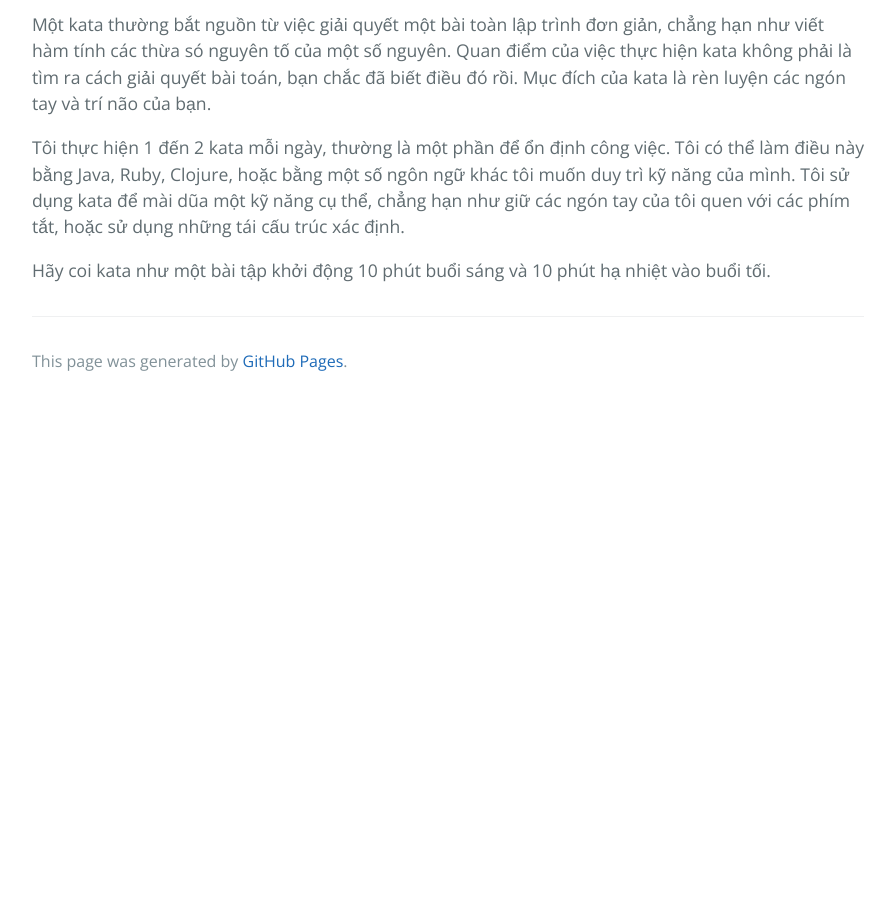
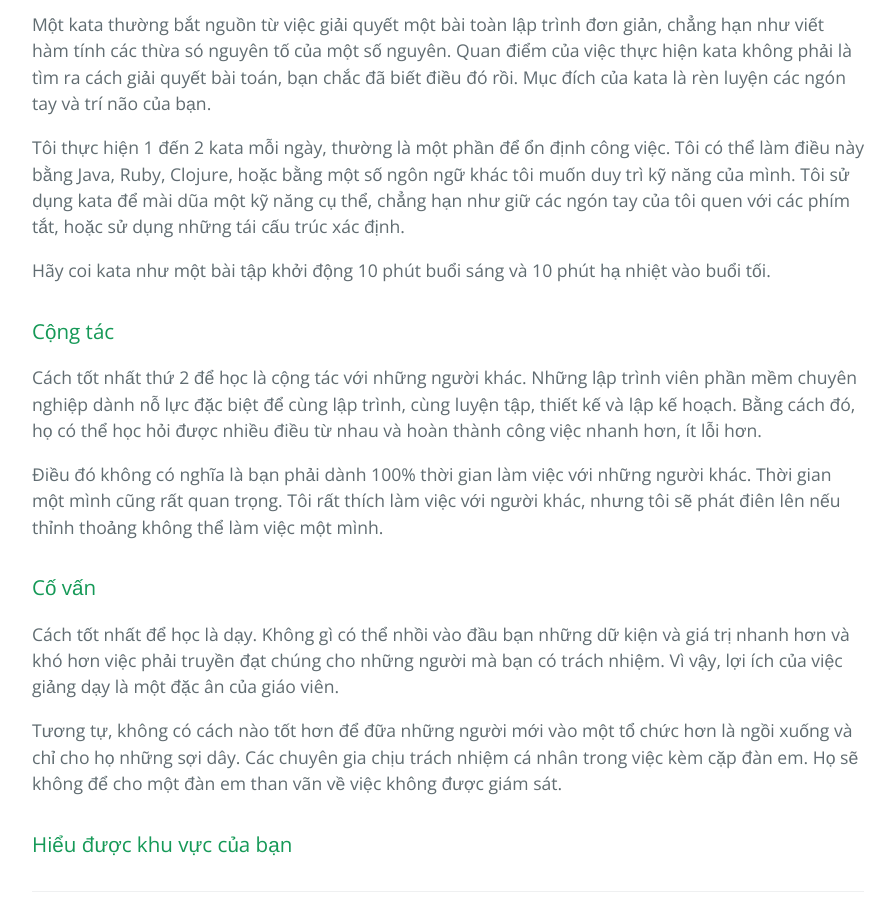
Before and after one commit to HaiBV/haibv.github.io, a Jekyll site: the page built from clean-coder/chapter-1-professionalism.md, in a window 1280 px wide and 900 px high, scrolled down 10100 px. Shown: the whole window, without its empty margins (192-1087 px from the left). Built offline with Jekyll 4.4.1, drawn with Linux system fonts in a browser that asks for light colours; our own code applies the rules of GitHub Pages for plain Markdown files; before the commit the page ends 10505 px from its top, so only the background shows below that.

Commit message:
Update The Clean Coder - Chapter 1 Professionalism

```diff
--- a/clean-coder/chapter-1-professionalism.md
+++ b/clean-coder/chapter-1-professionalism.md
@@ -203,3 +203,17 @@ Một kata thường bắt nguồn từ việc giải quyết một bài toàn l
 Tôi thực hiện 1 đến 2 kata mỗi ngày, thường là một phần để ổn định công việc. Tôi có thể làm điều này bằng Java, Ruby, Clojure, hoặc bằng một số ngôn ngữ khác tôi muốn duy trì kỹ năng của mình. Tôi sử dụng kata để mài dũa một kỹ năng cụ thể, chẳng hạn như giữ các ngón tay của tôi quen với các phím tắt, hoặc sử dụng những tái cấu trúc xác định.
 
 Hãy coi kata như một bài tập khởi động 10 phút buổi sáng và 10 phút hạ nhiệt vào buổi tối.
+
+### Cộng tác
+
+Cách tốt nhất thứ 2 để học là cộng tác với những người khác. Những lập trình viên phần mềm chuyên nghiệp dành nỗ lực đặc biệt để cùng lập trình, cùng luyện tập, thiết kế và lập kế hoạch. Bằng cách đó, họ có thể học hỏi được nhiều điều từ nhau và hoàn thành công việc nhanh hơn, ít lỗi hơn.
+
+Điều đó không có nghĩa là bạn phải dành 100% thời gian làm việc với những người khác. Thời gian một mình cũng rất quan trọng. Tôi rất thích làm việc với người khác, nhưng tôi sẽ phát điên lên nếu thỉnh thoảng không thể làm việc một mình.
+
+### Cố vấn
+
+Cách tốt nhất để học là dạy. Không gì có thể nhồi vào đầu bạn những dữ kiện và giá trị nhanh hơn và khó hơn việc phải truyền đạt chúng cho những người mà bạn có trách nhiệm. Vì vậy, lợi ích của việc giảng dạy là một đặc ân của giáo viên.
+
+Tương tự, không có cách nào tốt hơn để đữa những người mới vào một tổ chức hơn là ngồi xuống và chỉ cho họ những sợi dây. Các chuyên gia chịu trách nhiệm cá nhân trong việc kèm cặp đàn em. Họ sẽ không để cho một đàn em than vãn về việc không được giám sát.
+
+### Hiểu được khu vực của bạn
```
